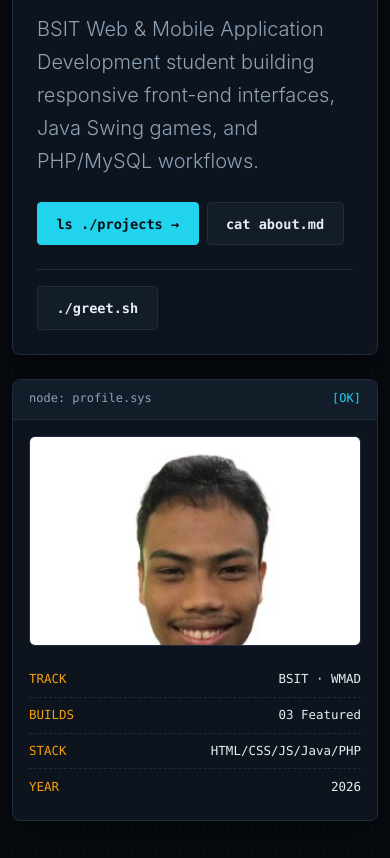
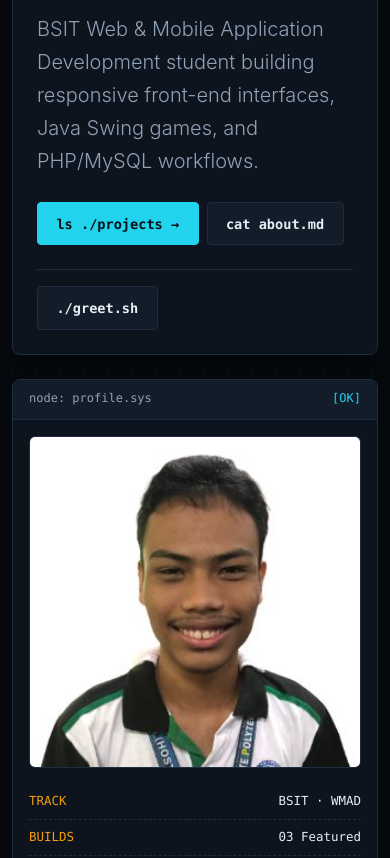
Before and after one commit to jealous-23/Personal-Portfolio, a plain HTML site: page index.html in a window 390 px wide. Shown: the part 217-1075 px from the top of the page. Drawn offline with nearby package versions, Linux system fonts and the light colour scheme.

Commit message:
CSS style changed

```diff
--- a/css/style.css
+++ b/css/style.css
@@ -491,7 +491,7 @@ pre,
   }
 
   .deck-avatar {
-    height: 210px;
+    height: auto;
   }
 }
 
```
